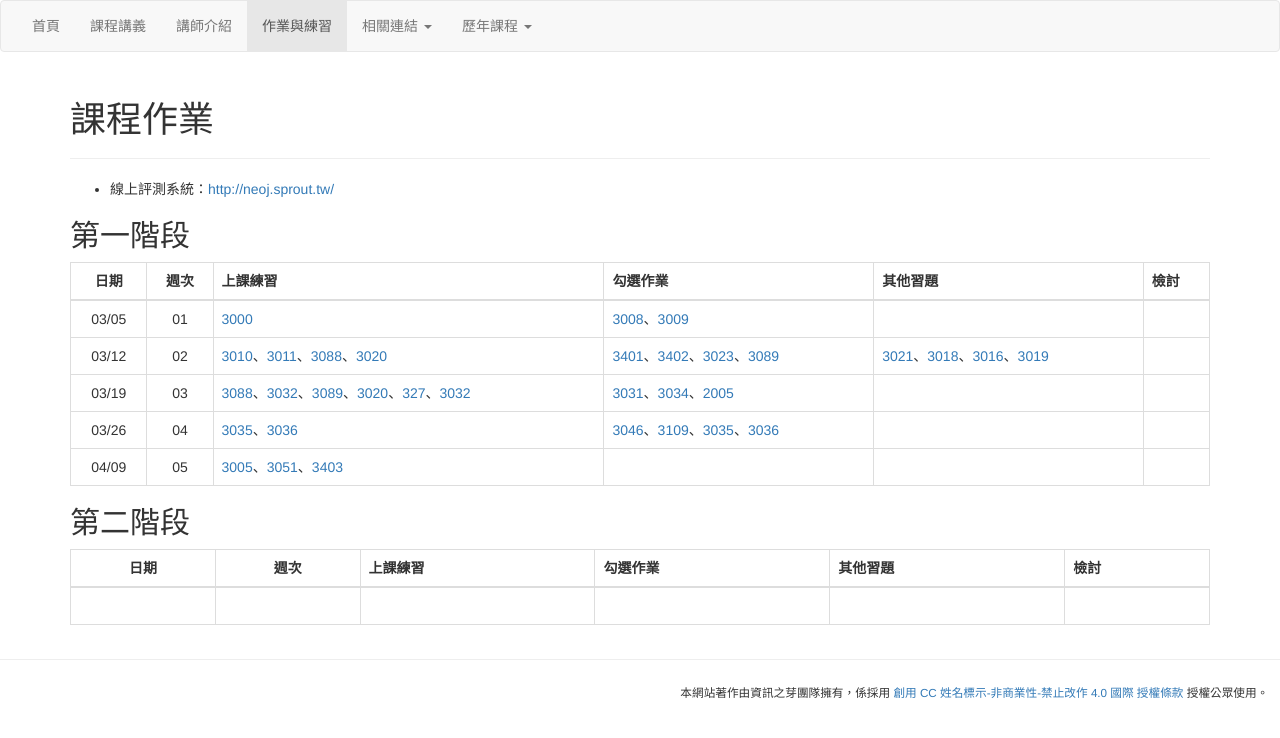
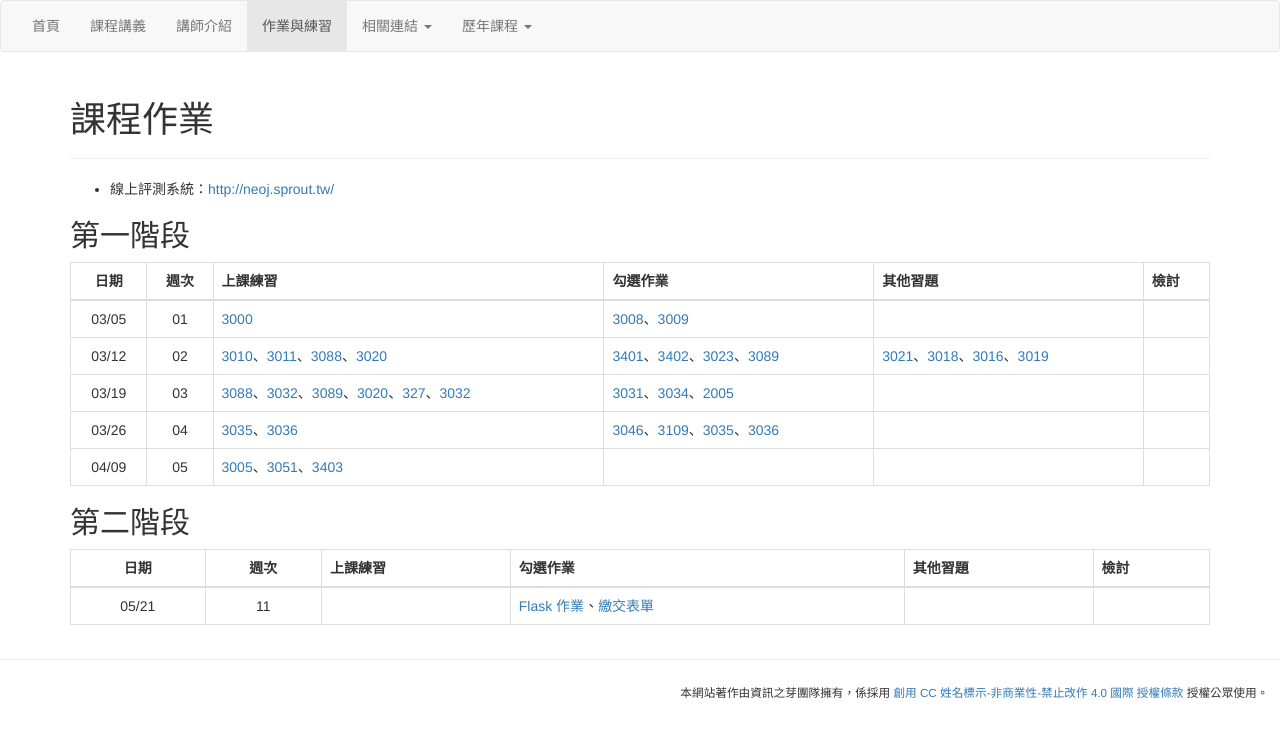
Before and after one commit to tw-csie-sprout/py2023, a Jekyll site: the page built from homework.md, in a window 1280 px wide. Shown: the top 738 px of the page. Built offline with Jekyll 4.4.1, drawn with Linux system fonts in a browser that asks for light colours.

Commit message:
Update homework.md

```diff
--- a/homework.md
+++ b/homework.md
@@ -23,4 +23,4 @@ title: "課程作業"
 {: .table .table-bordered}
 | 日期  | 週次 | 上課練習 | 勾選作業 | 其他習題 | 檢討 |
 | :---: | :---: | :--- | :--- | :--- | :--- |
-|  |  |  |  |  |  |
+| 05/21 | 11 |  | [Flask 作業](https://hackmd.io/@namwoam/ryZrGmRV3)、[繳交表單](https://forms.gle/cmseCfiz4Si2NUWm8) |  |  |
```
